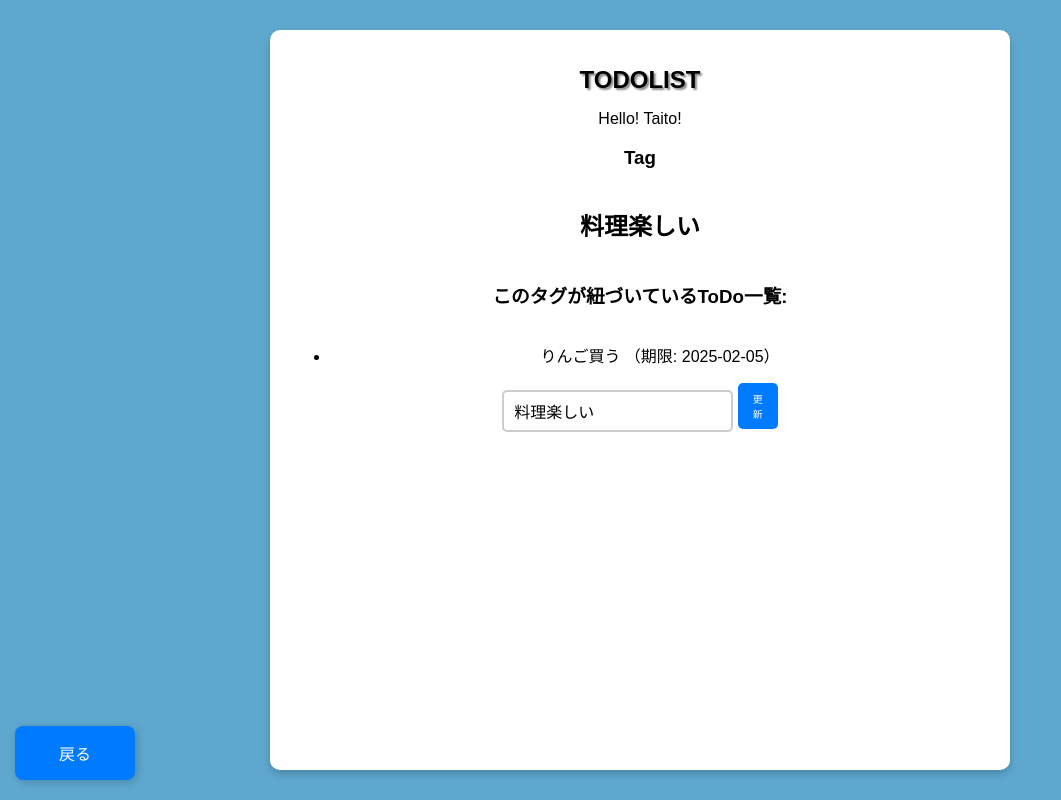
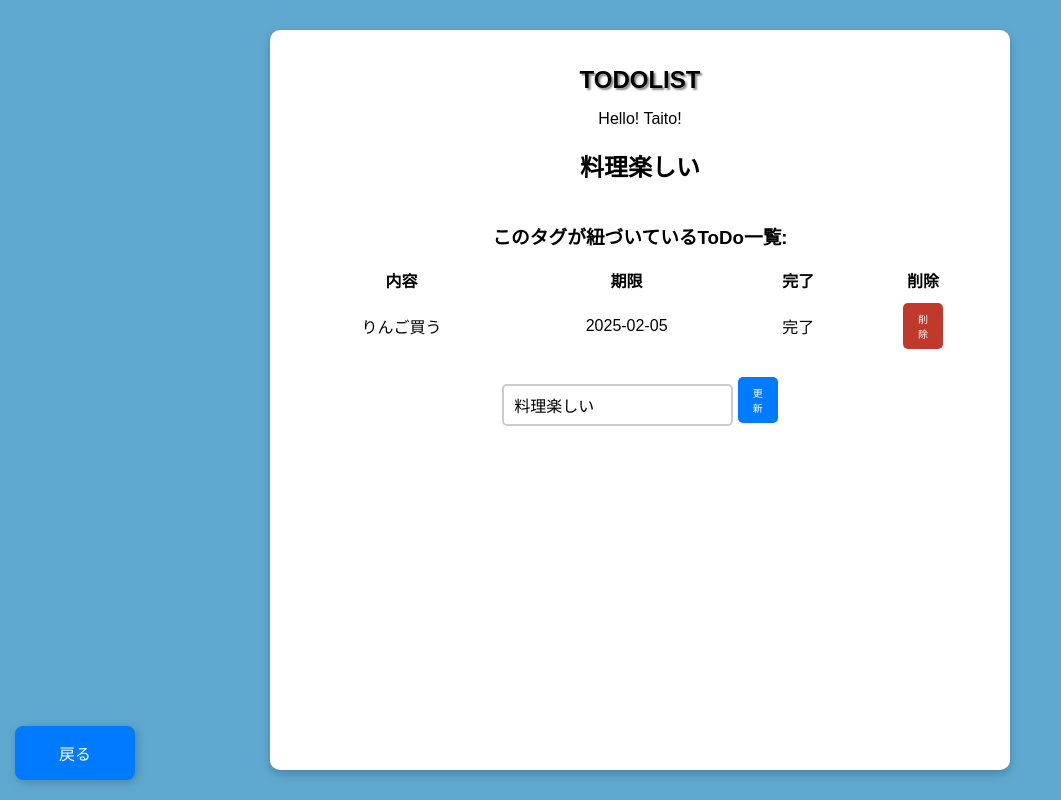
Before and after one commit to Taito1608/study_backend, a FastAPI app: page /tag/2 in a window 1280 px wide. Shown: the whole page, without its empty margins (0-1061 px from the left). Run offline with FastAPI, Linux system fonts and the light colour scheme; data comes from the database, SQL or seed files in the repository; both versions use the stored data as it was after the commit.

Commit message:
Tagの個別取得の表示方法変更

```diff
--- a/app/templates/tag.html
+++ b/app/templates/tag.html
@@ -1,17 +1,40 @@
 {% extends "layout.html" %}
 {% block content %}
 
-    <h3>Tag</h3>
     <h2>{{ tag.desc }}</h2>
+    <h3>このタグが紐づいているToDo一覧:</h3>
 
-    <h3>このタグが紐づいているToDo一覧:</h3>
-    <ul>
-        {% for todo in related_todos %}
-            <li>{{ todo.box }} （期限: {{ todo.date if todo.date else 'なし' }}）</li>
-        {% else %}
-            <li>このタグに紐づくToDoはありません。</li>
-        {% endfor %}
-    </ul>
+    <table style="border-collapse: separate; border-spacing: 0;">
+        <thead>
+            <tr>
+                <th>内容</th>
+                <th>期限</th>
+                <th>完了</th>
+                <th>削除</th>
+            </tr>
+        </thead>
+        <tbody id="todo-list">
+
+            {% for todo in related_todos %}
+            <tr>
+                <td>
+                    <a href="/todo/{{ todo.id }}" style="color: black; text-decoration: none;">
+                        {{ todo.box }}
+                    </a>
+                </td>
+                <td>{{ todo.date if todo.date else 'なし' }}</td>
+                <td>{{ '完了' if todo.completed else '未完了' }}</td>
+                <td>
+                    <button onclick="deleteTodo('{{ todo.id }}')" class="remove-btn">
+                        削除
+                    </button>
+                </td>
+            </tr>
+            {% endfor %}
+        </tbody>
+    </table>
+
+    <br>
 
     <form id="tag-updateform" class="tag-updateform" data-tag-id="{{ tag.id }}">
         <input type="text" id="update-tagdesc" class="tag-updateinput" placeholder="Tagを入力" name="tagdesc" required value="{{ tag.desc }}">
@@ -65,6 +88,33 @@
                 }
             });
         });
+
+         // Todoを削除する(todolist)
+        async function deleteTodo(todoId) {
+            if (!confirm("本当に削除しますか？")) {
+                return;
+            }
+
+            try {
+                const response = await fetch(`/todo/${todoId}`, {
+                    method: 'DELETE',
+                    headers: {
+                        "Content-Type": "application/json"
+                    }
+                });
+
+                if (response.ok) {
+                    alert("ToDoを削除しました");
+                    location.reload();  // ページをリロードして最新のToDoリストを表示
+                } else {
+                    const data = await response.json();
+                    alert("削除に失敗しました: " + (data.message || "不明なエラー"));
+                }
+            } catch (error) {
+                console.error("エラー:", error);
+                alert("エラーが発生しました");
+            }
+        }
     </script>
 
 {% endblock %}
```
Also changed, not shown: todo.db.
